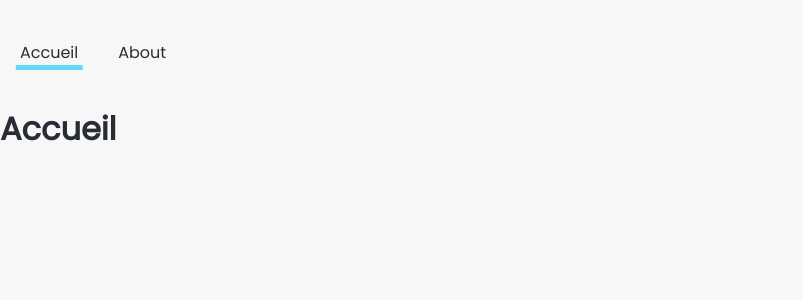
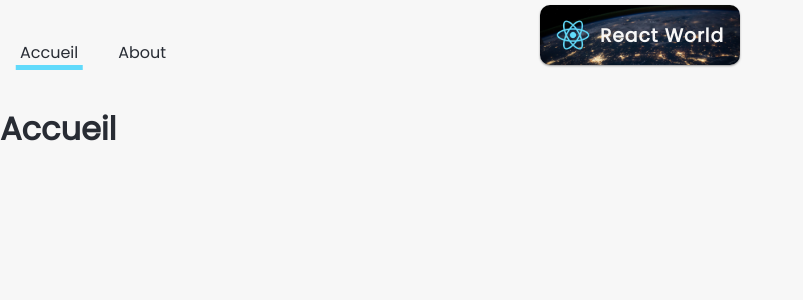
Before and after one commit to sebastianmel/react-flag, a React (Create React App) app: page / in a window 1280 px wide. Shown: the top 300 px of the page, without its empty margins (0-803 px from the left). Built offline with nearby package versions, Linux system fonts and the light colour scheme.

Commit message:
add
jour 2
partie API

```diff
--- /dev/null
+++ b/src/components/Countries.js
@@ -0,0 +1,12 @@
+import React, { useState } from 'react';
+
+const Countries = () => {
+    const [data,setData] = useState([]);
+
+    return(
+    <div>
+
+    </div>);
+};
+
+export default Countries;
--- /dev/null
+++ b/src/components/Logo.js
@@ -0,0 +1,12 @@
+import React from 'react';
+
+const Logo = () => {
+    return (
+        <div className="logo">
+            <img src="./img/logo192.png" alt="logo"/>
+            <h3>React World</h3>
+        </div>
+    );
+};
+
+export default Logo;
--- a/src/pages/About.js
+++ b/src/pages/About.js
@@ -1,9 +1,11 @@
+import Logo from "../components/Logo";
 import Navigation from "../components/Navigation";
 
 const About = () => {
     return (
         <div className="about">
             <Navigation />
+            <Logo/>
             <h1>A propos</h1>
             <br/>
             <p> Donec a nibh ut elit vestibulum tristique Integer at pede Cras volutpat variu
--- a/src/pages/Home.js
+++ b/src/pages/Home.js
@@ -1,10 +1,14 @@
+import Countries from "../components/Countries";
+import Logo from "../components/Logo";
 import Navigation from "../components/Navigation";
 const Home= () =>{
 
     return(
         <div className="home">
             <Navigation />
+            <Logo/>
             <h1>Accueil</h1>
+            <Countries/>
         </div>
     )
 }
--- /dev/null
+++ b/src/styles/components/_logo.scss
@@ -0,0 +1,26 @@
+.logo {
+    display: flex;
+    position: absolute;
+    top: 5px;
+    left: 50%;
+    transform: translate(-50%);
+    background: url(../../assets/main.jpg) center/cover;
+    height: 60px;
+    width: 200px;
+    align-items: center;
+    justify-content: center;
+    border-radius: 10px;
+    box-shadow: 0px 1px 2px 0px rgba(51, 51, 51, 0.5);
+
+    h3 {
+      color: $color-2;
+      letter-spacing: 1px;
+    }
+
+    img {
+      height: 34px;
+      width: 34px;
+      margin-right: 10px;
+      object-fit: cover;
+    }
+  }
--- a/src/styles/index.scss
+++ b/src/styles/index.scss
@@ -1,2 +1,3 @@
 @import "./settings";
 @import "./components/navigation";
+@import "./components/logo"
```
Also changed, not shown: src/assets/main.jpg (added).
